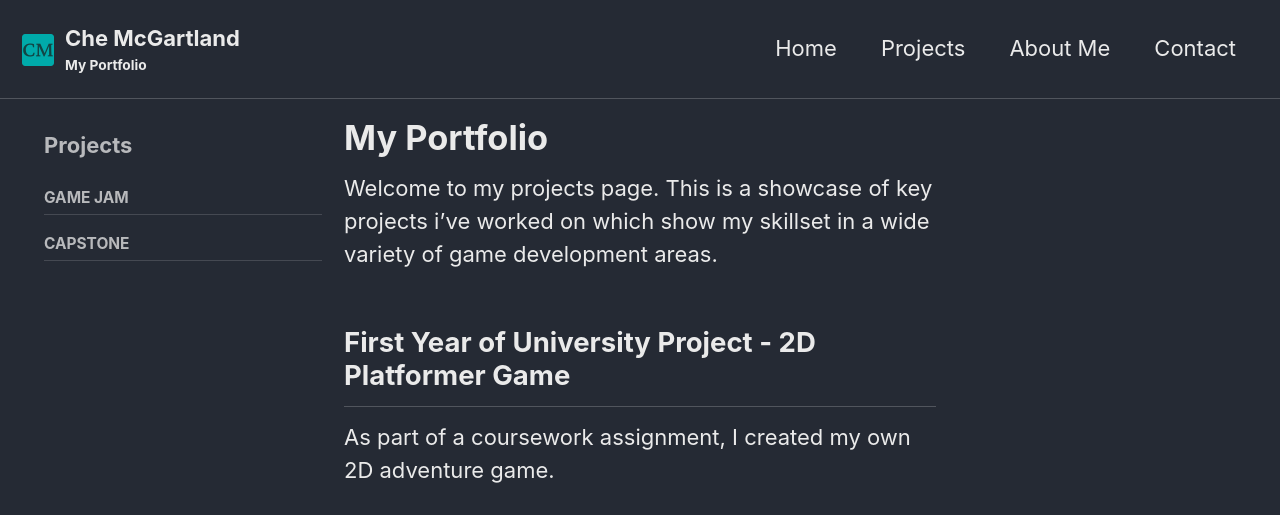
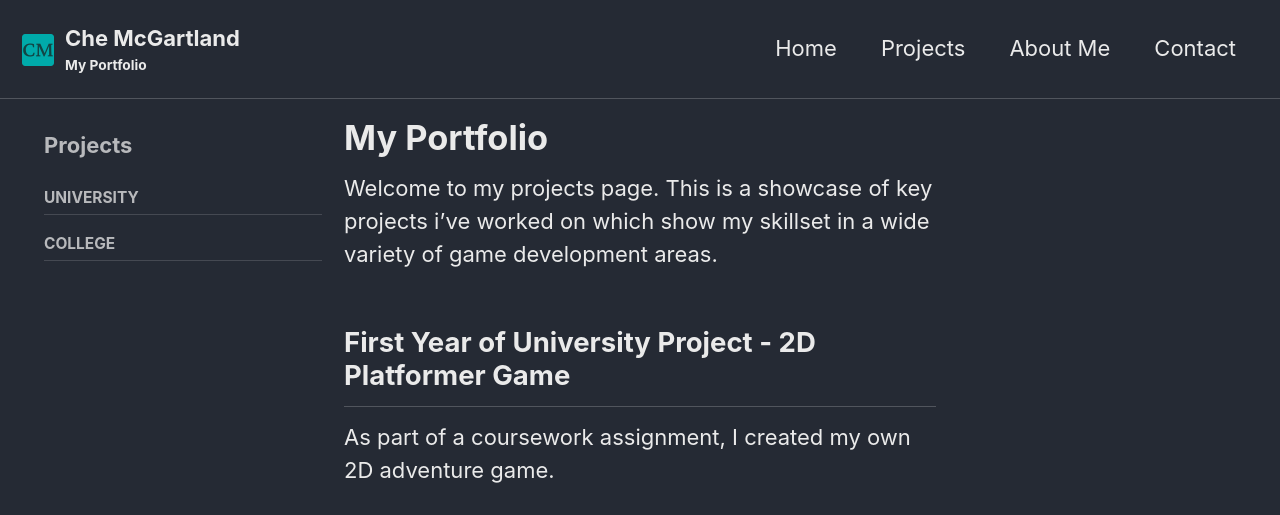
Before and after one commit to chemcg19/chemcg19.github.io, a Jekyll site: the page built from _pages/projects.md, in a window 1280 px wide. Shown: the top 515 px of the page. Built offline with Jekyll 4.4.1, drawn with Linux system fonts in a browser that asks for light colours; grey boxes are pictures that could not be loaded.

Commit message:
Update projects section in navigation.yml

```diff
--- a/_data/navigation.yml
+++ b/_data/navigation.yml
@@ -9,7 +9,7 @@ main:
   - title: "Contact"
     url: /contact/default/
 projects:
-  - title: "Game Jam"
-    url: /projects/game-jam/
-  - title: "Capstone"
-    url: /projects/capstone/
+  - title: "University"
+    url: /projects/university/
+  - title: "College"
+    url: /projects/college/
```
